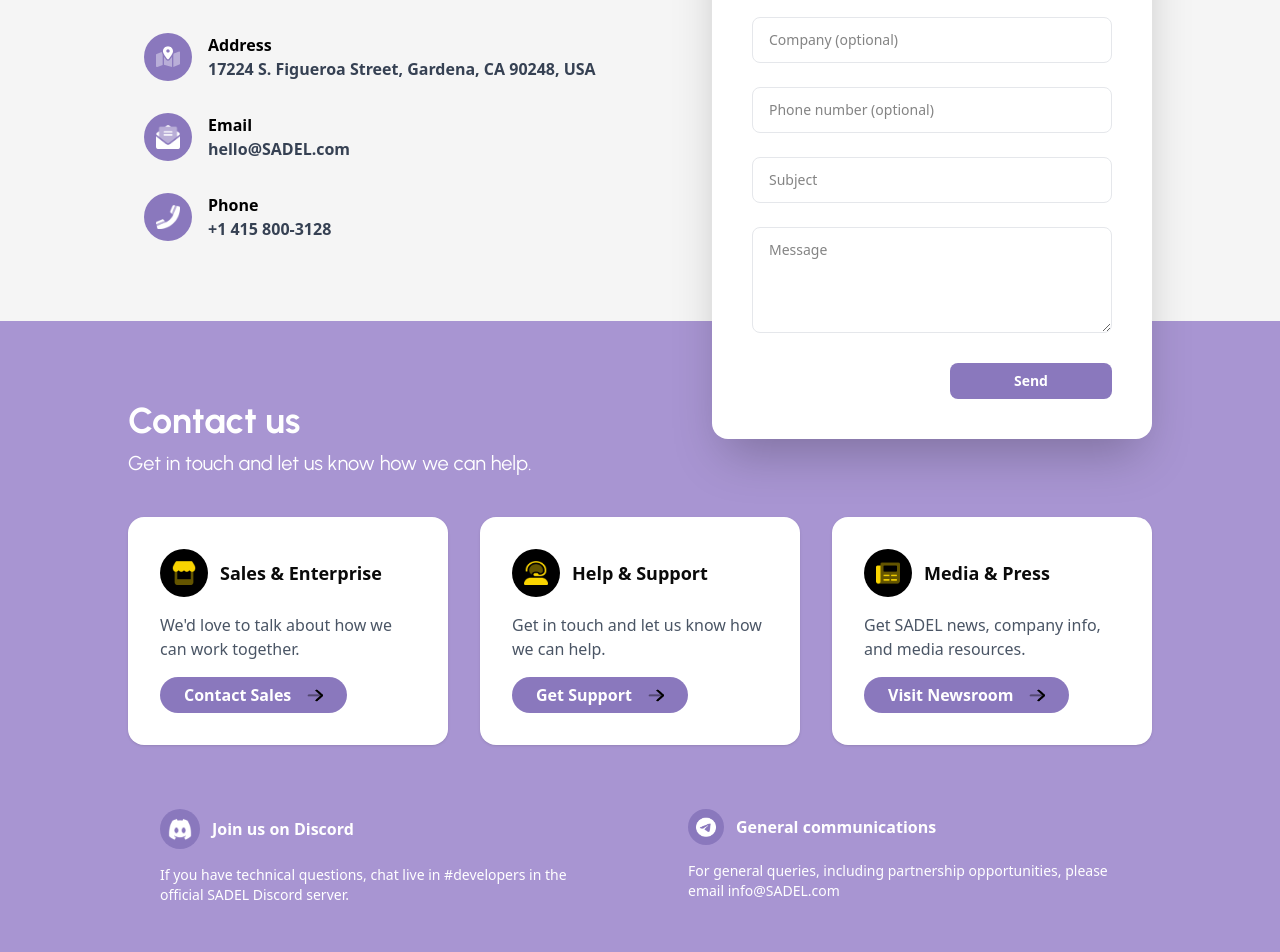
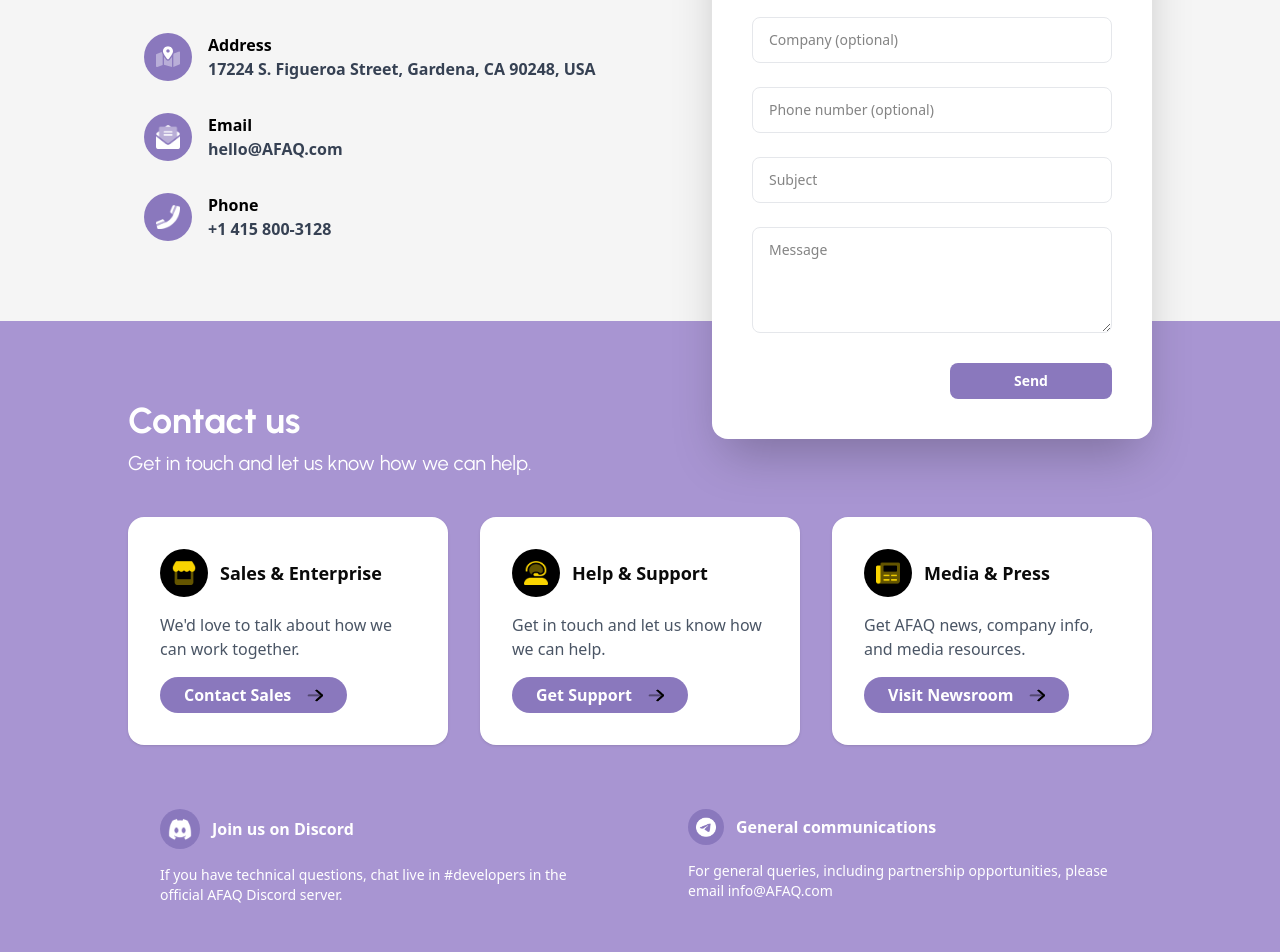
Before and after one commit to PRATIKBAHIKAR123/sadel, a Next.js app: page /contact-us in a window 1280 px wide. Shown: the part 360-1312 px from the top of the page. Built offline with nearby package versions, Linux system fonts and the light colour scheme.

Commit message:
name change

```diff
--- a/src/app/contact-us/page.tsx
+++ b/src/app/contact-us/page.tsx
@@ -71,7 +71,7 @@
                         </span>
                         <div>
                             <div className="font-bold text-black text-sm md:text-base">Email</div>
-                            <div className="text-gray-700 font-semibold text-sm md:text-base">hello@SADEL.com</div>
+                            <div className="text-gray-700 font-semibold text-sm md:text-base">hello@AFAQ.com</div>
                         </div>
                     </div>
                     <div className="flex items-center gap-3 md:gap-4">
@@ -130,7 +130,7 @@
                                     </div>
                                     <div className="font-bold text-base md:text-lg">Media & Press</div>
                                 </div>
-                                <div className="text-gray-600 mb-4 text-sm md:text-base">Get SADEL news, company info, and media resources.</div>
+                                <div className="text-gray-600 mb-4 text-sm md:text-base">Get AFAQ news, company info, and media resources.</div>
                                 <Button  className="bg-[#8a78bd] hover:bg-[#6f5ea0] text-white px-4 md:px-6 py-2 md:py-3 rounded-full transition-colors font-semibold text-sm md:text-base w-full md:w-auto">
                                     Visit Newsroom
                                     <img src="/Images/arrow-right 3.png" alt="arrow" className="w-3 h-3 md:w-4 md:h-4 ml-2" />
@@ -146,7 +146,7 @@
                                     </span>
                                     <div className="font-bold text-white text-sm md:text-base">Join us on Discord</div>
                                 </div>
-                                <div className="text-white text-xs md:text-sm">If you have technical questions, chat live in #developers in the official SADEL Discord server.</div>
+                                <div className="text-white text-xs md:text-sm">If you have technical questions, chat live in #developers in the official AFAQ Discord server.</div>
                             </div>
                             <div className="flex-1 rounded-2xl p-6 md:p-8 flex flex-col gap-3 md:gap-4 bg-transparent">
                                 <div className="flex items-center gap-3">
@@ -155,7 +155,7 @@
                                     </span>
                                     <div className="font-bold text-white text-sm md:text-base">General communications</div>
                                 </div>
-                                <div className="text-white text-xs md:text-sm">For general queries, including partnership opportunities, please email info@SADEL.com</div>
+                                <div className="text-white text-xs md:text-sm">For general queries, including partnership opportunities, please email info@AFAQ.com</div>
                             </div>
                         </div>
                     </Fade>
--- a/src/app/portfolio/page.tsx
+++ b/src/app/portfolio/page.tsx
@@ -70,7 +70,7 @@
               Optimize your office <span>operations.</span>
             </h1>
             <p className="text-gray-600 text-base sm:text-lg max-w-xl mx-auto lg:mx-0 mb-6">
-              Digitalization has streamlined and simplified various manufacturing processes. With SADEL, manufacturers of any scale can build a central repository to improve information integrity at a reduced operational cost.
+              Digitalization has streamlined and simplified various manufacturing processes. With AFAQ, manufacturers of any scale can build a central repository to improve information integrity at a reduced operational cost.
             </p>
             <div className="flex flex-col sm:flex-row gap-3 sm:gap-4 justify-center lg:justify-start">
               <Fade direction="left" triggerOnce>
@@ -114,7 +114,7 @@
                 Unique Software <span className="text-primary">Designed For Users</span>
               </h2>
               <p className="text-gray-600 text-base sm:text-lg max-w-4xl mx-auto">
-                SADEL, a platform that adheres to ISO 27001 and SOC-2 compliance, enables you to effectively create, organize, and manage your resources, while getting rid of any outdated or duplicated information from your system.
+                AFAQ, a platform that adheres to ISO 27001 and SOC-2 compliance, enables you to effectively create, organize, and manage your resources, while getting rid of any outdated or duplicated information from your system.
               </p>
             </div>
 
@@ -125,7 +125,7 @@
                   <img src="/Images/diagram.png" alt="icon" className="w-6 h-6" />
                 </div>
                 <h3 className="text-lg font-bold mb-2 text-black">Reduce cost</h3>
-                <p className="text-gray-500 text-sm sm:text-base">Manage all files, from quality manuals and SOPs to contracts and orders, cost-effectively with SADEL.</p>
+                <p className="text-gray-500 text-sm sm:text-base">Manage all files, from quality manuals and SOPs to contracts and orders, cost-effectively with AFAQ.</p>
               </div>
 
               {/* Card 2 */}
@@ -202,7 +202,7 @@
                 Our Top Featured <span className="text-primary">You Won&apos;t Find Anywhere</span>
               </h2>
               <p className="text-gray-600 text-base sm:text-lg max-w-4xl mx-auto">
-                SADEL provides a platform for employees from different departments to collaborate using real-time data. By collaborating at every stage, from concept to production, teams can produce products more efficiently.
+                AFAQ provides a platform for employees from different departments to collaborate using real-time data. By collaborating at every stage, from concept to production, teams can produce products more efficiently.
               </p>
             </div>
             <div className="flex flex-col gap-6 sm:gap-8 max-w-5xl mx-auto">
@@ -237,7 +237,7 @@
                     Offer specific<br />access levels
                   </h3>
                   <p className="text-gray-600 text-sm sm:text-base max-w-md mx-auto lg:mx-0">
-                    Give your production team the resources they need. With SADEL, grant them access to design files without giving them access to the main folder.
+                    Give your production team the resources they need. With AFAQ, grant them access to design files without giving them access to the main folder.
                   </p>
                 </div>
               </div>
@@ -375,7 +375,7 @@
               <div>
                 <h3 className="font-bold text-base sm:text-lg text-black mb-1">Restrict external sharing</h3>
                 <p className="text-gray-600 text-xs sm:text-sm font-['Urbanist']">
-                  An organization can incur significant costs when designs are leaked before launch. SADEL offers the ability to control file sharing outside of the team, giving you the option to decide whether employees can share files externally.
+                  An organization can incur significant costs when designs are leaked before launch. AFAQ offers the ability to control file sharing outside of the team, giving you the option to decide whether employees can share files externally.
                 </p>
               </div>
             </div>
@@ -390,7 +390,7 @@
               <div>
                 <h3 className="font-bold text-base sm:text-lg text-black mb-1">Restrict external sharing</h3>
                 <p className="text-gray-600 text-xs sm:text-sm font-['Urbanist']">
-                  An organization can incur significant costs when designs are leaked before launch. SADEL offers the ability to control file sharing outside of the team, giving you the option to decide whether employees can share files externally.
+                  An organization can incur significant costs when designs are leaked before launch. AFAQ offers the ability to control file sharing outside of the team, giving you the option to decide whether employees can share files externally.
                 </p>
               </div>
             </div>
```
